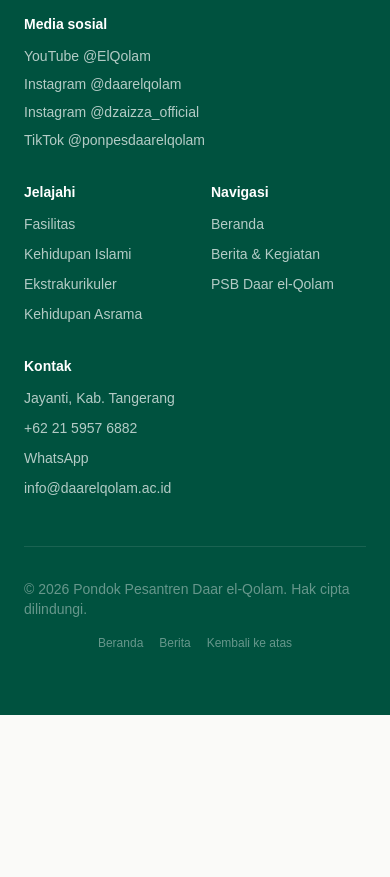
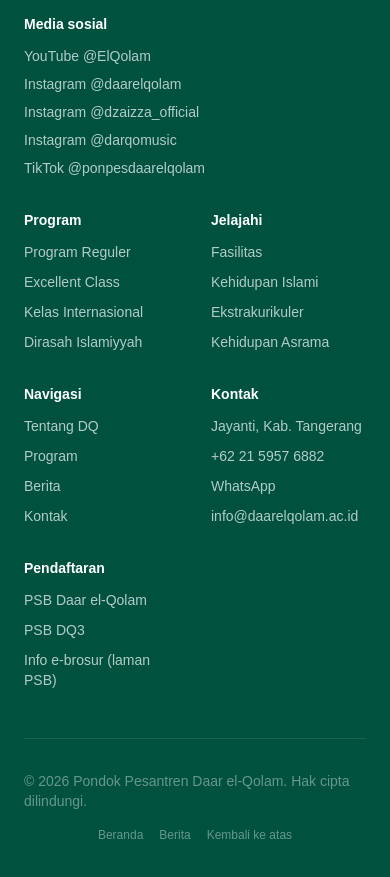
Before and after one commit to mfyd-std/DQ-Rebranding, a Next.js app: page /jelajahi in a window 390 px wide. Shown: the part 6880-7757 px from the top of the page. Before the commit the page ends 7595 px from the top, so only its background shows below. Built offline with nearby package versions, Linux system fonts and the light colour scheme.

Commit message:
fix: restore jelajahi parity navigation and footer links

```diff
--- a/app/jelajahi/page.tsx
+++ b/app/jelajahi/page.tsx
@@ -9,6 +9,7 @@ export const metadata = {
 };
 
 const registrationUrl = "https://daftar.daarelqolam.ac.id/";
+const dq3RegistrationUrl = "https://psb.daarelqolam3.sch.id/";
 
 const facilities = [
   {
@@ -139,12 +140,21 @@ export default function ExplorePage() {
             <Link href="/" className="px-3 py-2 text-sm font-medium hover:text-dq-green">
               Beranda
             </Link>
-            <Link href="/blog" className="px-3 py-2 text-sm font-medium hover:text-dq-green">
-              Berita
+            <Link href="/#tentang" className="px-3 py-2 text-sm font-medium hover:text-dq-green">
+              Tentang DQ
+            </Link>
+            <Link href="/#program" className="px-3 py-2 text-sm font-medium hover:text-dq-green">
+              Program
             </Link>
             <span className="px-3 py-2 text-sm font-semibold text-dq-green" aria-current="page">
               Jelajahi
             </span>
+            <Link href="/#berita" className="px-3 py-2 text-sm font-medium hover:text-dq-green">
+              Berita
+            </Link>
+            <Link href="/#kontak" className="px-3 py-2 text-sm font-medium hover:text-dq-green">
+              Kontak
+            </Link>
           </nav>
           <div className="flex items-center gap-2">
             <span className="hidden items-center gap-1.5 rounded-full border border-dq-gold/30 bg-dq-gold-light px-3 py-1 text-xs font-semibold text-dq-gold md:inline-flex">
@@ -317,7 +327,7 @@ export default function ExplorePage() {
 
       <footer className="bg-dq-green-dark text-white">
         <div className="mx-auto max-w-7xl px-6 py-16 lg:px-8">
-          <div className="grid grid-cols-2 gap-8 md:grid-cols-3 lg:grid-cols-5 lg:gap-10">
+          <div className="grid grid-cols-2 gap-8 md:grid-cols-3 lg:grid-cols-7 lg:gap-10">
             <div className="col-span-2 lg:col-span-2">
               <Link href="/" className="inline-flex">
                 <Image src="/images/logo-daar-el-qolam-white.svg" alt="Logo Daar el-Qolam" width={220} height={54} className="h-12 w-auto" />
@@ -328,8 +338,18 @@ export default function ExplorePage() {
                 <a href="https://www.youtube.com/@ElQolam/videos" target="_blank" rel="noreferrer">YouTube @ElQolam</a>
                 <a href="https://www.instagram.com/daarelqolam/" target="_blank" rel="noreferrer">Instagram @daarelqolam</a>
                 <a href="https://www.instagram.com/dzaizza_official/" target="_blank" rel="noreferrer">Instagram @dzaizza_official</a>
+                <a href="https://www.instagram.com/darqomusic/" target="_blank" rel="noreferrer">Instagram @darqomusic</a>
                 <a href="https://www.tiktok.com/@ponpesdaarelqolam" target="_blank" rel="noreferrer">TikTok @ponpesdaarelqolam</a>
               </div>
+            </div>
+            <div>
+              <p className="text-sm font-bold">Program</p>
+              <ul className="mt-3 space-y-2.5 text-sm text-white/70">
+                <li><Link href="/#program-reguler" className="hover:text-white">Program Reguler</Link></li>
+                <li><Link href="/#program-excellent" className="hover:text-white">Excellent Class</Link></li>
+                <li><Link href="/#dq3" className="hover:text-white">Kelas Internasional</Link></li>
+                <li><Link href="/#program-dirasah" className="hover:text-white">Dirasah Islamiyyah</Link></li>
+              </ul>
             </div>
             <div>
               <p className="text-sm font-bold">Jelajahi</p>
@@ -340,9 +360,10 @@ export default function ExplorePage() {
             <div>
               <p className="text-sm font-bold">Navigasi</p>
               <ul className="mt-3 space-y-2.5 text-sm text-white/70">
-                <li><Link href="/" className="hover:text-white">Beranda</Link></li>
-                <li><Link href="/blog" className="hover:text-white">Berita &amp; Kegiatan</Link></li>
-                <li><a href={registrationUrl} target="_blank" rel="noreferrer" className="hover:text-white">PSB Daar el-Qolam</a></li>
+                <li><Link href="/#tentang" className="hover:text-white">Tentang DQ</Link></li>
+                <li><Link href="/#program" className="hover:text-white">Program</Link></li>
+                <li><Link href="/blog" className="hover:text-white">Berita</Link></li>
+                <li><Link href="/#kontak" className="hover:text-white">Kontak</Link></li>
               </ul>
             </div>
             <div>
@@ -352,6 +373,14 @@ export default function ExplorePage() {
                 <li><a href="tel:+622159576882" className="hover:text-white">+62 21 5957 6882</a></li>
                 <li><a href="https://wa.me/6281319789000" target="_blank" rel="noreferrer" className="hover:text-white">WhatsApp</a></li>
                 <li><a href="mailto:info@daarelqolam.ac.id" className="hover:text-white">info@daarelqolam.ac.id</a></li>
+              </ul>
+            </div>
+            <div>
+              <p className="text-sm font-bold">Pendaftaran</p>
+              <ul className="mt-3 space-y-2.5 text-sm text-white/70">
+                <li><a href={registrationUrl} target="_blank" rel="noreferrer" className="hover:text-white">PSB Daar el-Qolam</a></li>
+                <li><a href={dq3RegistrationUrl} target="_blank" rel="noreferrer" className="hover:text-white">PSB DQ3</a></li>
+                <li><a href={registrationUrl} target="_blank" rel="noreferrer" className="hover:text-white">Info e-brosur (laman PSB)</a></li>
               </ul>
             </div>
           </div>
```
